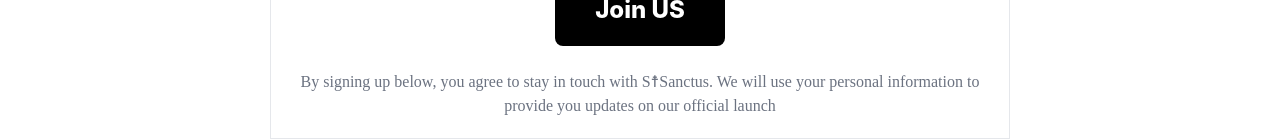
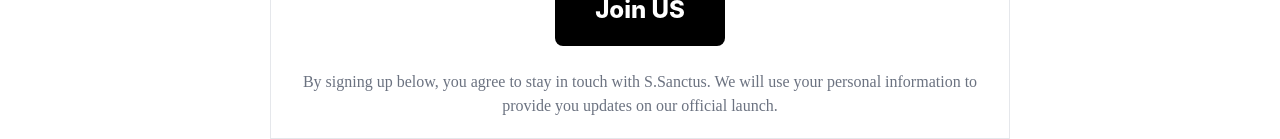
Before and after one commit to hikap888/Mail, a Next.js app: page /contact-us in a window 1280 px wide. Shown: the part 699-838 px from the top of the page. Built offline with nearby package versions, Linux system fonts and the light colour scheme.

Commit message:
fix: period

```diff
--- a/pages/contact-us.tsx
+++ b/pages/contact-us.tsx
@@ -86,7 +86,7 @@
                     <button className="btn btn-warning btn-md bg-black px-10 py-5 rounded-lg font-extrabold text-2xl text-white" type="submit" disabled={!(form.isValid && form.dirty)}>Join US</button>
                   </div>
                 </form>
-                <p className="text-center font-serif text-base text-gray-500 mt-6">By signing up below, you agree to stay in touch with S☨Sanctus. We will use your personal information to provide you updates on our official launch</p>
+                <p className="text-center font-serif text-base text-gray-500 mt-6">By signing up below, you agree to stay in touch with S.Sanctus. We will use your personal information to provide you updates on our official launch.</p>
               </div>
             </div>
             <div className="flex justify-center msm:w-auto mmd:w-auto mlg:w-auto "><Image src="/rightSide.png" alt="ssanctus" width={375} height={600} /></div>
```
